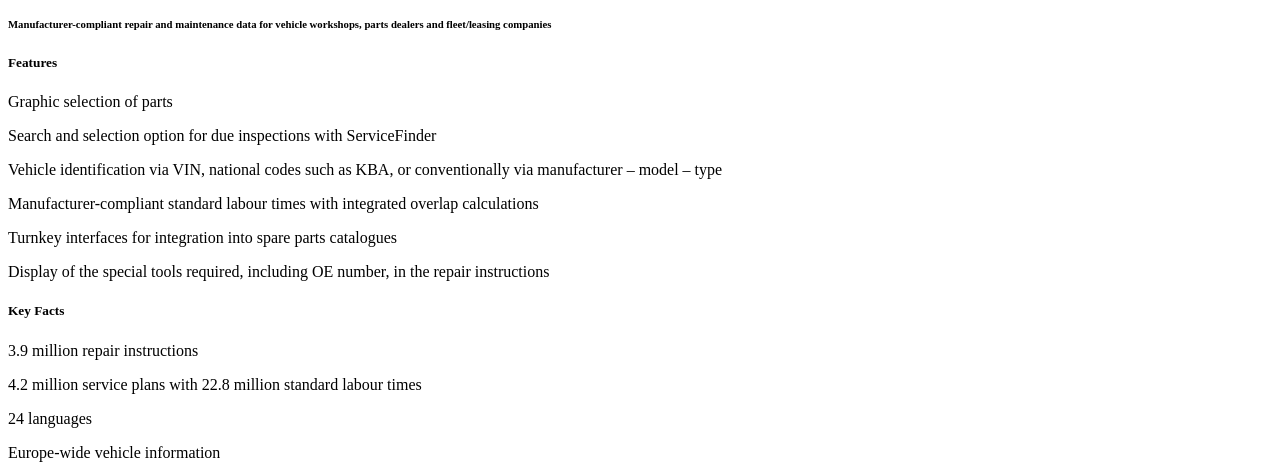
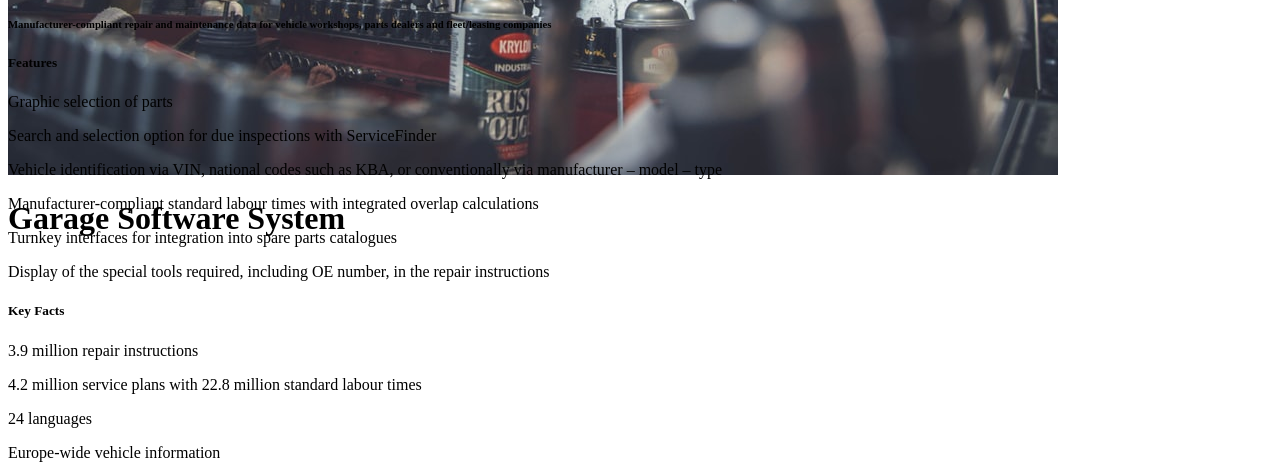
Before and after one commit to lucadibello/AutoCloudTech, a PHP site: page /application/views/garage/index.php in a window 1280 px wide; the page is wider, and only the part inside the window is pictured. Shown: the part 533-1009 px from the top of that part. Run offline with PHP 8.4, Linux system fonts and the light colour scheme; a stand-in replaces the project's code that opens the database connection.

Commit message:
update garage parallax image

```diff
--- a/application/views/garage/index.php
+++ b/application/views/garage/index.php
@@ -5,17 +5,17 @@
     <meta charset="UTF-8">
     <meta name="viewport" content="width=device-width, initial-scale=1.0">
     <meta http-equiv="X-UA-Compatible" content="ie=edge">
-    <title>Motor Factor Software System</title>
+    <title>Garage Software System</title>
 </head>
 
 <body>
     <div class="view jarallax" style="height: 60vh;">
-        <img class="jarallax-img" src="https://images.unsplash.com/photo-1530046339160-ce3e530c7d2f?ixlib=rb-1.2.1&ixid=eyJhcHBfaWQiOjEyMDd9&auto=format&fit=crop&w=1050&q=80" alt="">
+        <img class="jarallax-img" src="./application/assets/img/parallax/garage-parallax.jpg" alt="">
         <div class="mask rgba-blue-slight">
             <div class="container flex-center text-center">
                 <div class="row mt-5">
                     <div class="col-md-12 mb-3 animated slideInDown">
-                        <h1 class="title h1 my-3 font-weight-bold"><span class="red-text">Motor Factor Software System</span></h1>
+                        <h1 class="title h1 my-3 font-weight-bold"><span class="red-text">Garage Software System</span></h1>
                     </div>
                 </div>
             </div>
```
Also changed, not shown: application/assets/img/parallax/garage-parallax.jpg (added).
